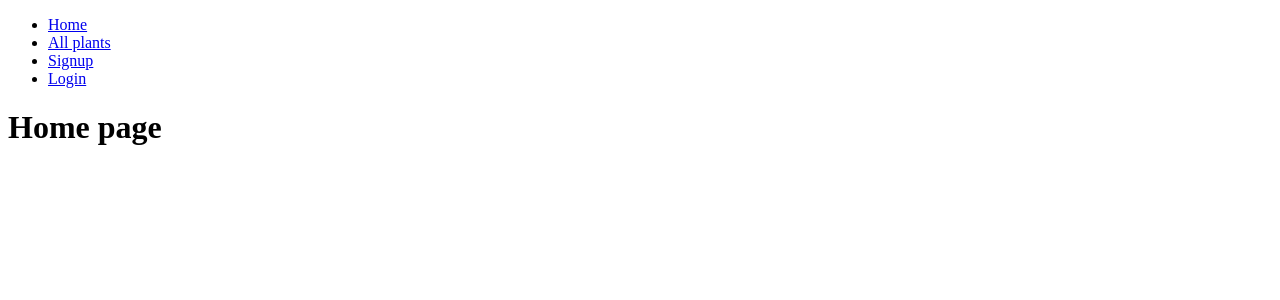
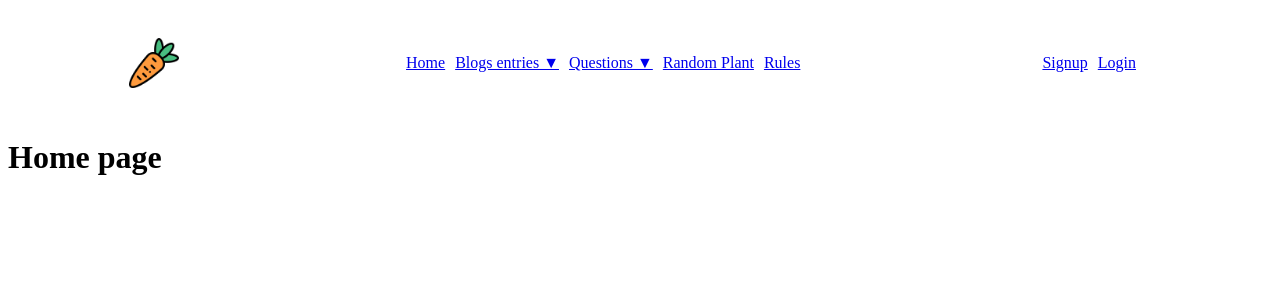
Before and after one commit to MariiaTararaeva/plantea-frontend, a React (Vite) app: page / in a window 1280 px wide. Shown: the top 300 px of the page. Built offline with nearby package versions, Linux system fonts and the light colour scheme.

Commit message:
navbar links modifed, dropdown styling faulty

```diff
--- a/src/components/Navbar.jsx
+++ b/src/components/Navbar.jsx
@@ -1,44 +1,63 @@
 import { useContext } from "react";
 import { Link } from "react-router-dom";
 import { SessionContext } from "../contexts/SessionContext";
+/* temporary import  for styling */
+import "./navbarStyling.css";
 
 const Navbar = () => {
   const { isAuthenticated, logout } = useContext(SessionContext);
 
   return (
-    <nav>
-      <ul>
+    <nav style={{ display: "flex", justifyContent: "space-around", alignItems: "center", padding: "15px" }}>
+      <img src="src/images/webicon.png" alt="Web Icon" style={{ height: "50px" }} />
+      <ul style={{ display: "flex", justifyContent: "space-between", alignItems: "center", padding: "15px", gap: "10px", listStyle: "none" }}>
         <li>
           <Link to="/">Home</Link>
         </li>
+        <li className="dropdown">
+          <Link to="/blogs">Blogs entries ▼</Link>
+          <ul className="dropdown-menu">
+            <li><Link to="/blogs">Check out the blog posts</Link></li>
+            <li><Link to="/blogs/new">Write a new blog entry</Link></li>
+          </ul>
+        </li>
+        <li className="dropdown">
+          <Link to="/questions">Questions ▼</Link>
+          <ul className="dropdown-menu">
+            <li><Link to="/questions">Check out the comunity concerns</Link></li>
+            <li><Link to="/questions/new">Write a new question entry</Link></li>
+          </ul>
+        </li>
         <li>
-          <Link to="/plants">All plants</Link>
+          <Link to="/randomplant">Random Plant</Link>
+        </li>
+        <li>
+          <Link to="/rules">Rules</Link>
         </li>
         {isAuthenticated ? (
-          <>
-            <li>
-              <Link to="/plans/new">Add a Book</Link>
-            </li>
           <li>
             <Link to="/profile">Profile</Link>
           </li>
-            <li>
+        ) : (
+          null
+        )}
+      </ul>
+      {isAuthenticated ? (
+
         <button type="button" onClick={logout}>
           Logout
         </button>
-            </li>
-          </>
+
       ) : (
-          <>
+        <ul style={{ display: "flex", justifyContent: "space-between", alignItems: "center", padding: "15px", gap: "10px", listStyle: "none" }}>
           <li>
             <Link to="/signup">Signup</Link>
           </li>
           <li>
             <Link to="/login">Login</Link>
           </li>
-          </>
+        </ul>
       )}
-      </ul>
     </nav>
   );
 };
--- /dev/null
+++ b/src/components/navbarStyling.css
@@ -0,0 +1,17 @@
+/* THIS IS TEMPORARY TO TRY THE HOOVER THING */
+
+.dropdown-menu {
+    position: absolute;
+    top: 100%;
+    left: 0;
+    background: #444;
+    list-style: none;
+    padding: 10px;
+    border-radius: 5px;
+    display: none;
+    /* Ocultar el submenú por defecto */
+}
+
+.dropdown:hover .dropdown-menu {
+    display: block;
+}
```
Also changed, not shown: src/images/webicon.png (added). Lines whose indentation alone changed are shown as unchanged.
